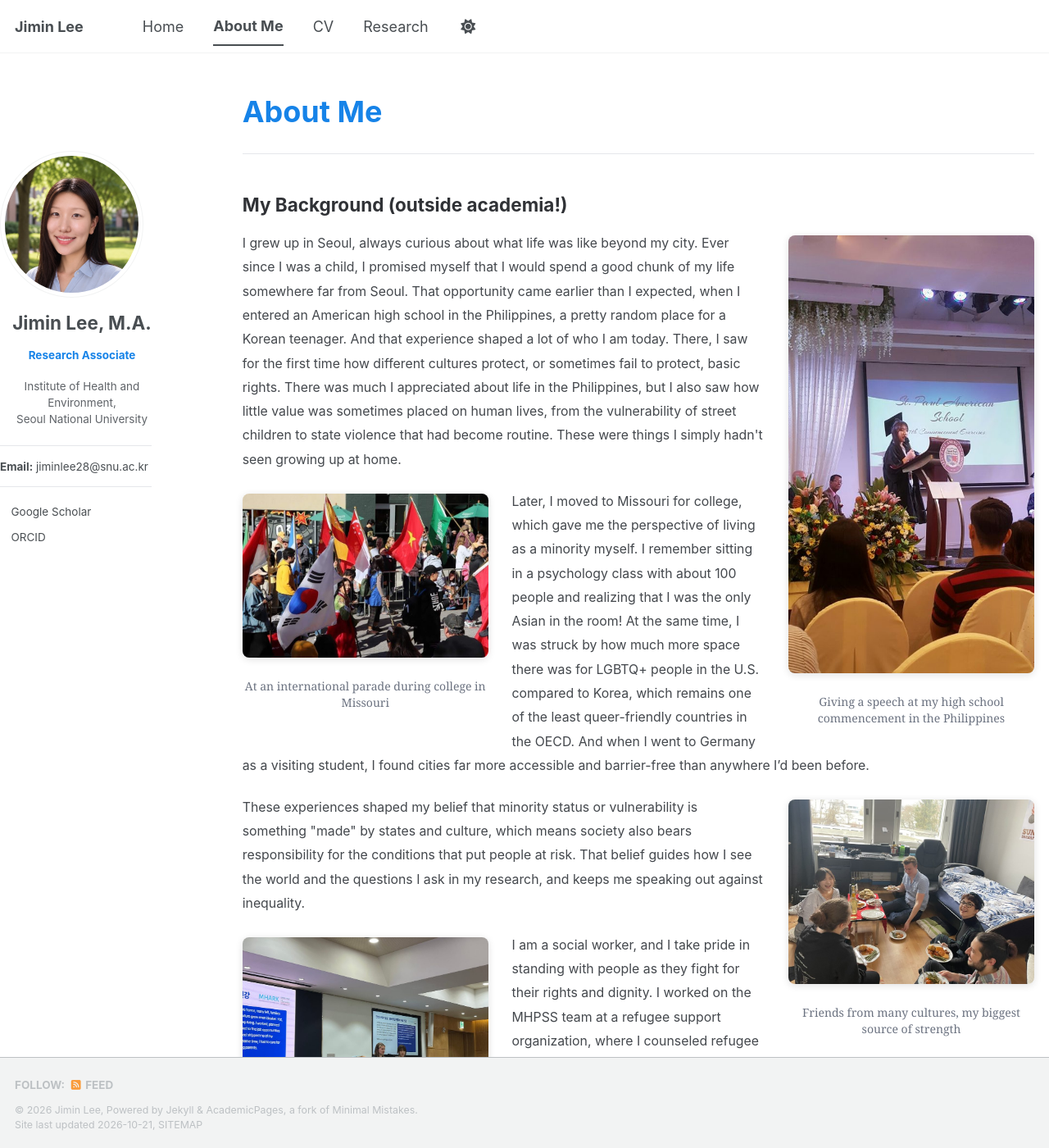
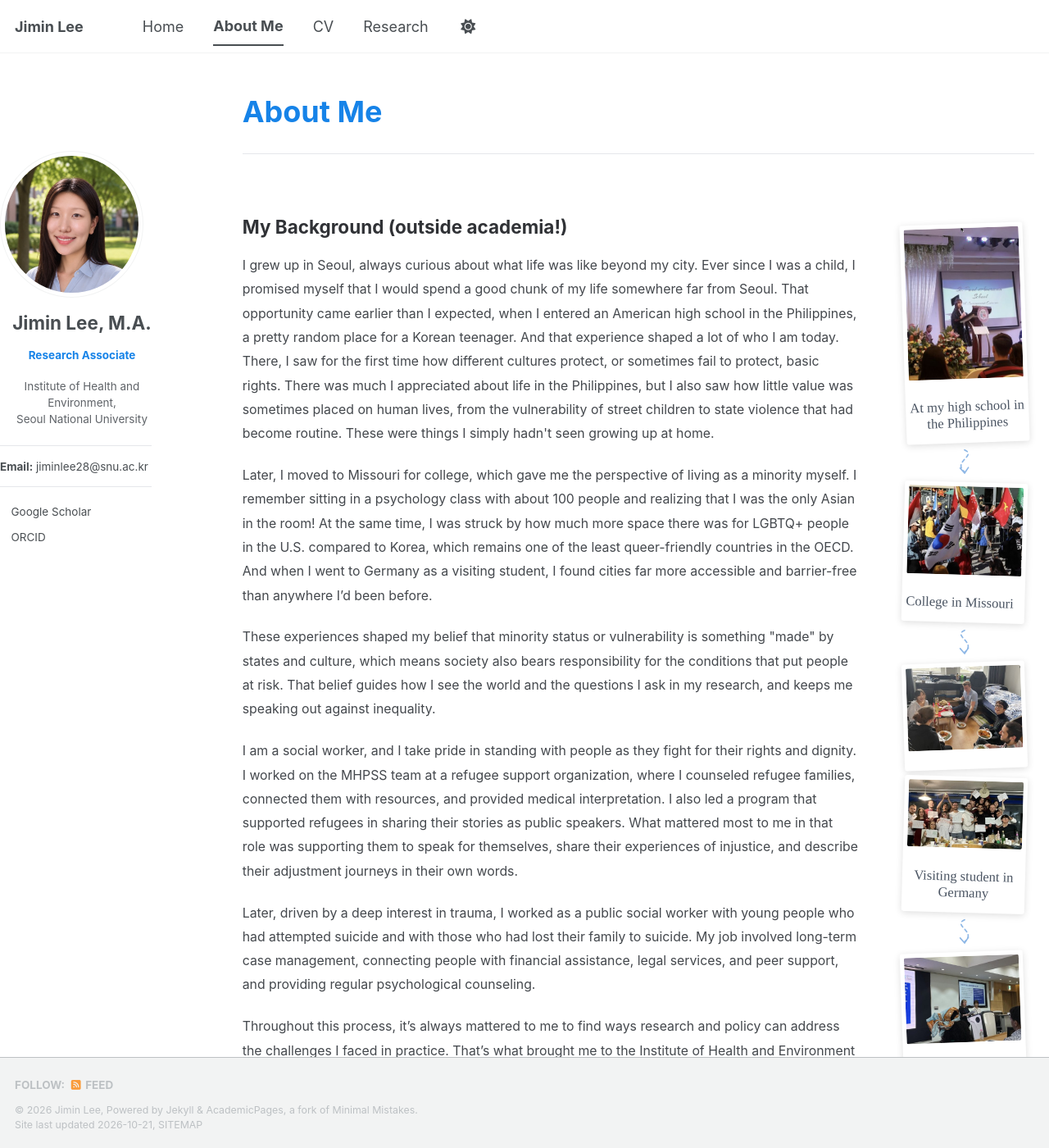
Before and after one commit to jiminlee-research/jiminlee-research.github.io, a Jekyll site: the page built from _pages/about-me.md, in a window 1280 px wide and 1400 px high. Shown: the whole window at 82% size. Built offline with Jekyll 4.4.1, drawn with Linux system fonts in a browser that asks for light colours; some web fonts are replaced; a style sheet for code colours, icons or effects is not loaded; some of the changed text lies outside the part shown.

Commit message:
About Me: right-side photo timeline with hand-drawn dashed arrows; new photos and captions; no click-to-zoom
Co-Authored-By: Claude Opus 5.5 <noreply@anthropic.com>
Claude-Session: https://claude.ai/code/session_01GYaXMgFYpFz8tBfJmAVwxN

```diff
--- a/_pages/about-me.md
+++ b/_pages/about-me.md
@@ -67,14 +67,27 @@ author_profile: true
   }
 }
 
-.about-photo { width:42%; max-width:300px; margin:.3rem 0 1rem; }
-.about-photo.right { float:right; margin-left:1.6rem; }
-.about-photo.left { float:left; margin-right:1.6rem; }
-.about-photo img { width:100%; border-radius:8px; box-shadow:0 2px 10px rgba(0,0,0,.12); display:block; }
-.about-photo figcaption { font-size:.78rem; color:#6b7280; margin-top:.4rem; line-height:1.4; text-align:center; }
-.about-section .clear { clear:both; }
-@media (max-width:600px){ .about-photo, .about-photo.right, .about-photo.left { float:none; width:100%; max-width:none; margin:1rem 0; } }
+
+.about-layout { display:grid; grid-template-columns:minmax(0,1fr) 170px; gap:2.4rem; align-items:start; }
+.about-layout .about-section { margin-top:0; }
+.about-timeline { display:flex; flex-direction:column; align-items:center; padding-top:3.2rem; }
+.tl-photo { margin:0; width:150px; background:#fff; padding:5px 5px 6px; box-shadow:0 2px 8px rgba(0,0,0,.13); border-radius:3px; }
+.tl-photo img { width:100%; display:block; border-radius:2px; }
+.tl-photo figcaption { font-family:'Gaegu','Caveat',cursive; font-size:.92rem; line-height:1.2; color:#4b5563; text-align:center; margin-top:.35rem; }
+.tl-photo.tl-pair { margin-bottom:.5rem; }
+.tilt-l { transform:rotate(-2deg); }
+.tilt-r { transform:rotate(1.6deg); }
+.tl-arrow { width:46px; height:36px; margin:.35rem 0; overflow:visible; }
+.tl-arrow path { fill:none; stroke:#8fb8e6; stroke-width:2.2; stroke-linecap:round; stroke-linejoin:round; stroke-dasharray:5 5; }
+.tl-arrow path + path { stroke-dasharray:none; }
+@media (max-width:900px){
+  .about-layout { grid-template-columns:1fr; }
+  .about-timeline { flex-direction:row; flex-wrap:wrap; justify-content:center; gap:1rem; padding-top:0; }
+  .tl-arrow { display:none; }
+  .tl-photo { width:140px; }
+}
 </style>
+<link href="https://fonts.googleapis.com/css2?family=Gaegu:wght@400;700&display=swap" rel="stylesheet">
 
 <div class="about-page">
 
@@ -82,40 +95,48 @@ author_profile: true
 <h1>About Me</h1>
 </header>
 
+<div class="about-layout">
 <section class="about-section">
 
 <h2>My Background (outside academia!)</h2>
 
-<figure class="about-photo right"><img src="/images/about/p1.jpg" data-lightbox="/images/about/p1.jpg" alt="Giving a speech at my high school commencement in the Philippines" loading="lazy"><figcaption>Giving a speech at my high school commencement in the Philippines</figcaption></figure>
 <p>I grew up in Seoul, always curious about what life was like beyond my city. Ever since I was a child, I promised myself that I would spend a good chunk of my life somewhere far from Seoul. That opportunity came earlier than I expected, when I entered an American high school in the Philippines, a pretty random place for a Korean teenager. And that experience shaped a lot of who I am today. There, I saw for the first time how different cultures protect, or sometimes fail to protect, basic rights. There was much I appreciated about life in the Philippines, but I also saw how little value was sometimes placed on human lives, from the vulnerability of street children to state violence that had become routine. These were things I simply hadn't seen growing up at home.</p>
 
-<figure class="about-photo left"><img src="/images/about/p2.jpg" data-lightbox="/images/about/p2.jpg" alt="At an international parade during college in Missouri" loading="lazy"><figcaption>At an international parade during college in Missouri</figcaption></figure>
 <p>Later, I moved to Missouri for college, which gave me the perspective of living as a minority myself. I remember sitting in a psychology class with about 100 people and realizing that I was the only Asian in the room! At the same time, I was struck by how much more space there was for LGBTQ+ people in the U.S. compared to Korea, which remains one of the least queer-friendly countries in the OECD. And when I went to Germany as a visiting student, I found cities far more accessible and barrier-free than anywhere I’d been before.</p>
 
-<figure class="about-photo right"><img src="/images/about/p5.jpg" data-lightbox="/images/about/p5.jpg" alt="Friends from many cultures, my biggest source of strength" loading="lazy"><figcaption>Friends from many cultures, my biggest source of strength</figcaption></figure>
 <p>These experiences shaped my belief that minority status or vulnerability is something "made" by states and culture, which means society also bears responsibility for the conditions that put people at risk. That belief guides how I see the world and the questions I ask in my research, and keeps me speaking out against inequality.</p>
 
-<figure class="about-photo left"><img src="/images/about/p3.jpg" data-lightbox="/images/about/p3.jpg" alt="At the symposium of Mental Health Advancement for Refugees in Korea (MHARK)" loading="lazy"><figcaption>At the symposium of Mental Health Advancement for Refugees in Korea (MHARK)</figcaption></figure>
 <p>I am a social worker, and I take pride in standing with people as they fight for their rights and dignity. I worked on the MHPSS team at a refugee support organization, where I counseled refugee families, connected them with resources, and provided medical interpretation. I also led a program that supported refugees in sharing their stories as public speakers. What mattered most to me in that role was supporting them to speak for themselves, share their experiences of injustice, and describe their adjustment journeys in their own words.</p>
 
-<figure class="about-photo right"><img src="/images/about/p6.jpg" data-lightbox="/images/about/p6.jpg" alt="My desk at Dongjak Community Mental Health Center, where I supported suicide-loss survivors" loading="lazy"><figcaption>My desk at Dongjak Community Mental Health Center, where I supported suicide-loss survivors</figcaption></figure>
 <p>Later, driven by a deep interest in trauma, I worked as a public social worker with young people who had attempted suicide and with those who had lost their family to suicide. My job involved long-term case management, connecting people with financial assistance, legal services, and peer support, and providing regular psychological counseling.</p>
 
 <p>Throughout this process, it’s always mattered to me to find ways research and policy can address the challenges I faced in practice. That’s what brought me to the Institute of Health and Environment at Seoul National University, where I now devote myself to policy analysis and developing actionable recommendations.</p>
 
-<div class="clear"></div>
 <h2>Small Memorable Details</h2>
 
 <p>Besides living abroad, I've traveled to over 20 countries since I turned 20, sometimes alone and sometimes with others. I’ve always believed in the value of self-reliance and learning through travel, so I made a point of funding every trip myself. What I enjoy most wherever I go is having conversations with people from all walks of life. I believe a good conversation is a lot like reading a good book. In that sense, traveling is an important way for me to absorb different ways of thinking across cultures and sharpen my own.</p>
 
-<figure class="about-photo left"><img src="/images/about/p4.jpg" data-lightbox="/images/about/p4.jpg" alt="Running a race in Seoul" loading="lazy"><figcaption>Running a race in Seoul</figcaption></figure>
 <p>I also love going for a morning run, wherever I am. Last year, when I spent 12 days solo in Sydney, I’d wake up early, run through Hyde Park, grab a pie to go, and start my day sitting on the grass watching the sunrise. It lets me see a different side of a place and sets a positive tone for the day. Running and sports are good hobbies of mine, but they're also some of the most effective ways I manage my mental health. Especially when something is on my mind, I make sure to spend enough time moving my body and meditating to find my balance again.</p>
 
 <p>Another word that describes me is “supporter.” Outside of work, a lot of my close friends come to me when they need to talk things through. I think it’s partly because I’m happy to be there for them, and partly because I always remind people how important it is to ask for help. I believe protecting anyone’s mental health and dignity takes real support and true companionship. As public care safety nets become more important than personal networks, <strong>I hope public “supporters” will become even more accessible and dependable for everyone, no matter their background.</strong></p>
 
-<div class="clear"></div>
 </section>
+<aside class="about-timeline" aria-label="Photos from my journey">
+<figure class="tl-photo tilt-l"><img src="/images/about/hs.jpg" alt="At my high school in the Philippines" loading="lazy"><figcaption>At my high school in the Philippines</figcaption></figure>
+<svg class="tl-arrow" viewBox="0 0 60 46" aria-hidden="true"><path d="M30 3 C 50 12, 10 22, 30 38" /><path d="M23 32 L30 40 L36 31" /></svg>
+<figure class="tl-photo tilt-r"><img src="/images/about/missouri.jpg" alt="College in Missouri" loading="lazy"><figcaption>College in Missouri</figcaption></figure>
+<svg class="tl-arrow" viewBox="0 0 60 46" aria-hidden="true"><path d="M30 3 C 10 12, 50 22, 30 38" /><path d="M23 32 L30 40 L36 31" /></svg>
+<figure class="tl-photo tilt-l tl-pair"><img src="/images/about/germany1.jpg" alt="With friends as a visiting student in Germany" loading="lazy"></figure>
+<figure class="tl-photo tilt-r"><img src="/images/about/germany2.jpg" alt="Visiting student in Germany" loading="lazy"><figcaption>Visiting student in Germany</figcaption></figure>
+<svg class="tl-arrow" viewBox="0 0 60 46" aria-hidden="true"><path d="M30 3 C 10 12, 50 22, 30 38" /><path d="M23 32 L30 40 L36 31" /></svg>
+<figure class="tl-photo tilt-l"><img src="/images/about/mhark.jpg" alt="At the symposium of Mental Health Advancement for Refugees in Korea (MHARK)" loading="lazy"><figcaption>At the symposium of Mental Health Advancement for Refugees in Korea (MHARK)</figcaption></figure>
+<svg class="tl-arrow" viewBox="0 0 60 46" aria-hidden="true"><path d="M30 3 C 50 12, 10 22, 30 38" /><path d="M23 32 L30 40 L36 31" /></svg>
+<figure class="tl-photo tilt-r"><img src="/images/about/desk.jpg" alt="My desk at Dongjak Community Mental Health Center" loading="lazy"><figcaption>My desk at Dongjak Community Mental Health Center</figcaption></figure>
+<svg class="tl-arrow" viewBox="0 0 60 46" aria-hidden="true"><path d="M30 3 C 10 12, 50 22, 30 38" /><path d="M23 32 L30 40 L36 31" /></svg>
+<figure class="tl-photo tilt-l"><img src="/images/about/sydney.jpg" alt="Running in Sydney!" loading="lazy"><figcaption>Running in Sydney!</figcaption></figure>
+<svg class="tl-arrow" viewBox="0 0 60 46" aria-hidden="true"><path d="M30 3 C 50 12, 10 22, 30 38" /><path d="M23 32 L30 40 L36 31" /></svg>
+<figure class="tl-photo tilt-r"><img src="/images/about/marathon.jpg" alt="Running a race in Seoul" loading="lazy"><figcaption>Running a race in Seoul</figcaption></figure>
+</aside>
+</div>
 
 </div>
-
-{% include lightbox.html %}
```
Also changed, not shown: images/about/desk.jpg (added), images/about/germany1.jpg (added), images/about/germany2.jpg (added), images/about/hs.jpg (added), images/about/marathon.jpg (added), images/about/mhark.jpg (added), images/about/missouri.jpg (added), images/about/p1.jpg (deleted), images/about/p2.jpg (deleted), images/about/p3.jpg (deleted), images/about/p4.jpg (deleted), images/about/p5.jpg (deleted), images/about/p6.jpg (deleted), images/about/sydney.jpg (added).
